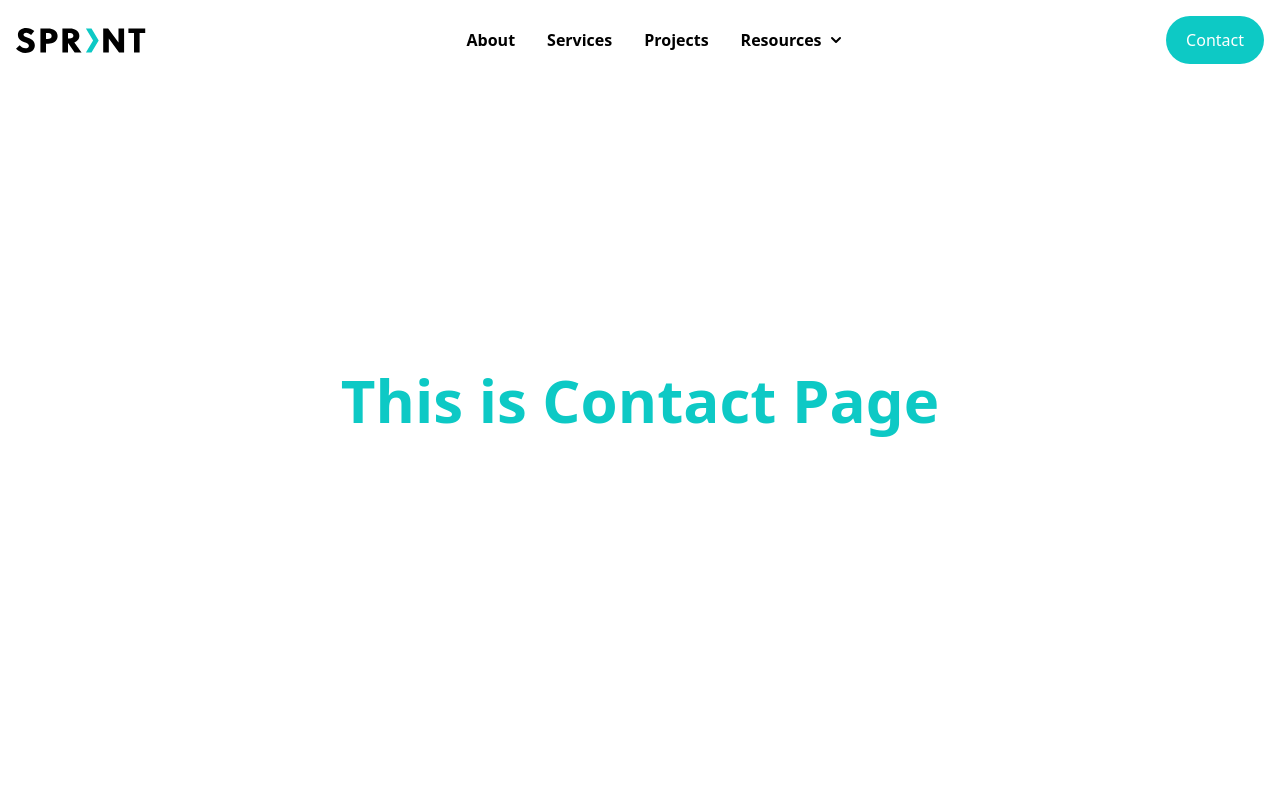
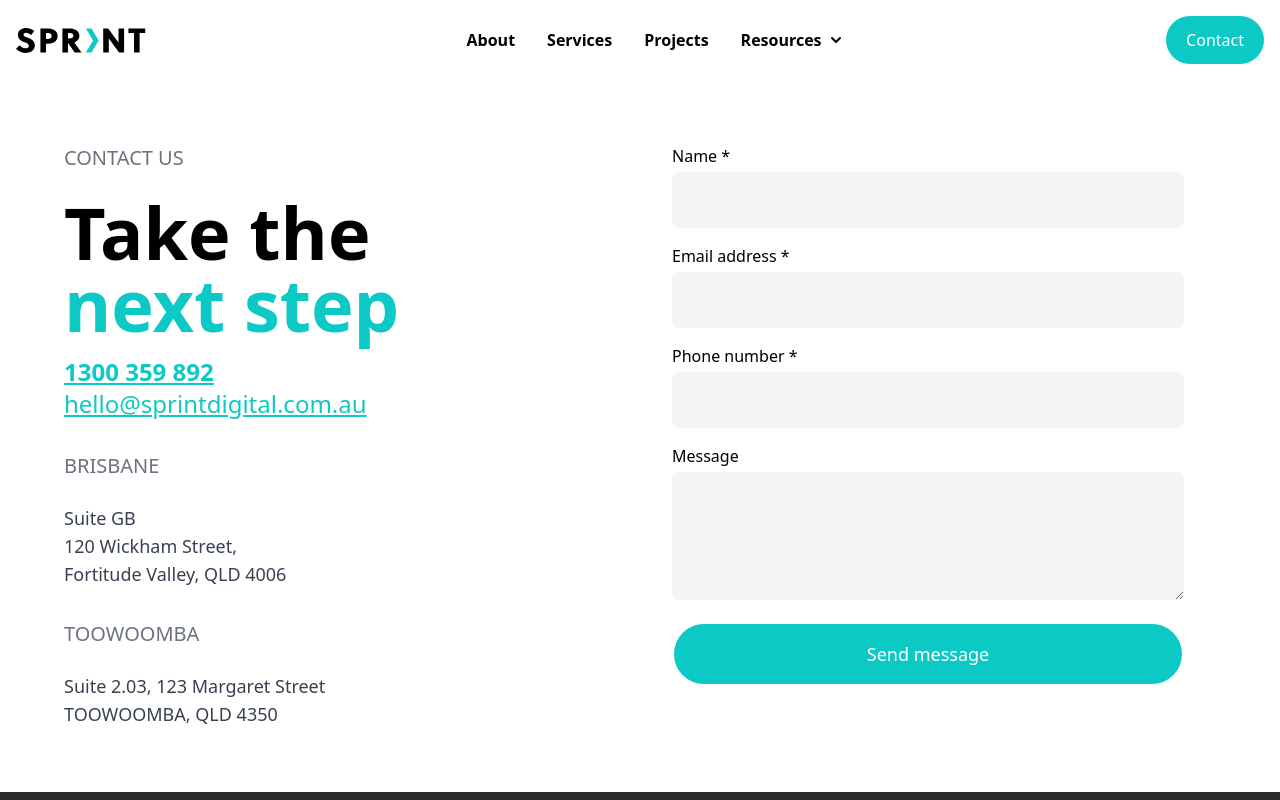
Before and after one commit to s-jamwal/sprint_react_main_project, a React (Create React App) app: page /contact in a window 1280 px wide. Shown: the top 800 px of the page. Built offline with nearby package versions, Linux system fonts and the light colour scheme.

Commit message:
sixthCommit

```diff
--- a/src/Contact.jsx
+++ b/src/Contact.jsx
@@ -1,11 +1,91 @@
 import React from 'react';
+import Footer from './Footer.jsx';
 
 const Contact = () => {
   return (
-    <div className="flex items-center justify-center min-h-screen">
-      <h1 className="text-[#0DC9C5] text-6xl font-bold">This is Contact Page</h1>
-    </div>
+    <>
+      <div className="flex flex-col lg:flex-row items-start justify-center mt-20 lg:p-16">
+        <div className="w-full lg:w-1/2 mb-8 lg:mb-0 text-center lg:text-left">
+          <h2 className="text-lg md:text-xl text-gray-500 font-medium uppercase">CONTACT US</h2>
+          <br />
+          <h1 className="text-4xl md:text-7xl font-bold leading-tight">
+            Take the <span className="text-[#0DC9C5]"><br />next step</span>
+          </h1>
+          <p className="text-2xl font-semibold text-[#0DC9C5] mt-4 underline">1300 359 892</p>
+          <a href="mailto:hello@sprintdigital.com.au" className="text-2xl text-[#0DC9C5] underline hover:underline">hello@sprintdigital.com.au</a>
+          <div className="mt-8">
+            <h3 className="text-lg md:text-xl text-gray-500 font-medium uppercase">BRISBANE</h3>
+            <br />
+            <p className="text-gray-700 text-lg font-medium">
+              Suite GB<br />
+              120 Wickham Street,<br />
+              Fortitude Valley, QLD 4006
+            </p>
+          </div>
+          <div className="mt-8">
+            <h3 className="text-lg md:text-xl text-gray-500 font-medium uppercase">TOOWOOMBA</h3>
+            <br />
+            <p className="text-gray-700 text-lg font-medium">
+              Suite 2.03, 123 Margaret Street<br />
+              TOOWOOMBA, QLD 4350
+            </p>
+          </div>
+        </div>
+        <div className="w-full lg:w-1/2 flex justify-center lg:justify-start px-8">
+          <form className="space-y-4 w-full max-w-lg ">
+            <div className="relative">
+              <label htmlFor="name" className="block text-black">Name *</label>
+              <input
+                type="text"
+                id="name"
+                name="name"
+                required
+                className="mt-1 w-full px-3 py-4 bg-[#f3f3f3] bg-opacity-80 focus:outline-none rounded-lg transition duration-300"
+              />
+            </div>
+            <div>
+              <label htmlFor="email" className="block text-black">Email address *</label>
+              <input
+                type="email"
+                id="email"
+                name="email"
+                required
+                className="mt-1 w-full px-3 py-4 bg-[#f3f3f3] bg-opacity-80 focus:outline-none rounded-lg transition duration-300"
+              />
+            </div>
+            <div>
+              <label htmlFor="phone" className="block text-black">Phone number *</label>
+              <input
+                type="tel"
+                id="phone"
+                name="phone"
+                required
+                className="mt-1 w-full px-3 py-4 bg-[#f3f3f3] bg-opacity-80 focus:outline-none rounded-lg transition duration-300"
+              />
+            </div>
+            <div>
+              <label htmlFor="message" className="block text-black">Message</label>
+              <textarea
+                id="message"
+                name="message"
+                rows="4"
+                className="mt-1 w-full px-3 py-4 bg-[#f3f3f3] bg-opacity-80 focus:outline-none rounded-lg transition duration-300"
+              ></textarea>
+            </div>
+            <div>
+              <button
+                type="submit"
+                className="w-full bg-[#0DC9C5] border-2 border-white rounded-full text-white text-lg py-4 font-medium hover:bg-white hover:text-[#0DC9C5] transition duration-500 focus:outline-none focus:ring-2 focus:ring-teal-800"
+              >
+                Send message
+              </button>
+            </div>
+          </form>
+        </div>
+      </div>
+      <Footer />
+    </>
   );
-}
+};
 
-export default Contact
+export default Contact;
--- /dev/null
+++ b/src/Section3.css
@@ -0,0 +1,41 @@
+@media (max-width: 640px) {
+    .left-arrow {
+      left: 20%;
+      bottom: 50%;
+      transform: translateY(-50%);
+    }
+
+    .right-arrow {
+      right: 20%;
+      top: 50%;
+      transform: translateY(50%);
+    }
+  }
+  @media (max-width: 768px) {
+    .legacydot {
+      width: 18rem;
+      transform: translateY(-5rem) translateX(1rem);
+    }
+    .ipad-arrow {
+      transform: translateY(-4rem) translateX(2rem);
+    }
+  }
+
+  @media (min-width: 769px) and (max-width: 1024px) {
+    .legacydot {
+      width: 20rem;
+      transform: translateY(-6rem) translateX(1rem);
+    }
+    .ipad-arrow {
+      transform: translateY(-6rem) translateX(6rem);
+    }
+  }
+
+  @media (min-width: 1025px) {
+    .legacydot {
+      transform: translateY(-8rem) translateX(10rem);
+    }
+    .ipad-arrow {
+      transform: translateY(-6rem) translateX(16rem);
+    }
+  }
--- a/src/Section3.jsx
+++ b/src/Section3.jsx
@@ -10,6 +10,7 @@ import legacydot from './assets/legacydot.png';
 import arrow1sec3 from './assets/arrow1sec3.svg';
 import arrow2sec3 from './assets/arrow2sec3.svg';
 import bglegacy from './assets/bglegacy.svg';
+import './Section3.css'
 
 const Section3 = () => {
     return (
@@ -19,7 +20,7 @@ const Section3 = () => {
                     <div className="relative flex justify-center items-center" data-aos="zoom-out" data-aos-delay="100" data-aos-duration="1000">
                         <img
                             src={phonearrowleft}
-                            className="absolute left-24  bottom-44 h-6 sm:h-8 md:h-10 lg:h-12 xl:h-16 transform -translate-y-6 sm:-translate-y-8 md:-translate-y-10 lg:-translate-y-12 xl:-translate-y-16"
+                            className="absolute left-arrow sm:left-[10%] sm:bottom-[40%] h-6 sm:h-8 md:h-10 lg:h-12 xl:h-16 sm:transform sm:-translate-y-[50%]"
                             data-aos="fade-right"
                             data-aos-duration="500"
                             data-aos-delay="200"
@@ -29,12 +30,12 @@ const Section3 = () => {
                         </div>
                         <img
                             src={phonearrowright}
-                            className="absolute right-28 top-40 h-6 sm:h-8 md:h-10 lg:h-12 xl:h-16 transform translate-y-6 sm:translate-y-8 md:translate-y-10 lg:translate-y-12 xl:translate-y-16"
+                            className="absolute right-arrow sm:right-[10%] sm:top-[40%] h-6 sm:h-8 md:h-10 lg:h-12 xl:h-16 sm:transform sm:translate-y-[50%]"
                             data-aos="fade-left"
                             data-aos-duration="500"
-
                         />
                     </div>
+
 
                     <Section3content
                         heading="NATIVE APP DEVELOPMENT"
@@ -49,19 +50,19 @@ const Section3 = () => {
             <div className="bg-[#F7F7F7] pt-20 md:pt-40 overflow-hidden">
                 <div className="grid grid-cols-1 md:grid-cols-2 gap-8">
                     <div className="flex justify-center items-center relative order-first md:order-last">
-
                         <div className='relative'>
                             <div data-aos="zoom-out" data-aos-delay="100" data-aos-duration="1000">
-                                <img src={legacydot} className="absolute -translate-y-[5rem] w-60 md:-translate-y-[8rem] translate-x-10 md:translate-x-[10rem] md:w-96" />
+                                <img src={legacydot} className="absolute legacydot w-60 md:w-96" />
                             </div>
                             <div data-aos="zoom-out" data-aos-duration="1000">
                                 <img src={ipad} className="w-80 md:w-[80rem] pr-0 md:pr-12" />
                             </div>
                             <div data-aos="zoom-out" data-aos-duration="1000">
-                                <img src={ipadarrow} className="w-10 absolute -translate-y-16 md:-translate-y-24 translate-x-8 md:translate-x-16 md:w-16" />
+                                <img src={ipadarrow} className="ipad-arrow w-10 md:w-16 absolute" />
                             </div>
                         </div>
                     </div>
+
                     <Section3content
                         heading="LEGACY MODERNISATION"
                         paragraph="In business for over 40 years, the team at Rochele Painting approached us to write a new digital chapter in the history books. With such a longstanding legacy, a few old school processes needed a new coat of paint. To modernise Rochele's operations, we automated their whole workflow from inquiry through to invoicing."
--- a/src/Section4.jsx
+++ b/src/Section4.jsx
@@ -11,19 +11,20 @@ import apif from './assets/apif.png';
 
 const Section4 = () => {
     return (
-        <div className="bg-[#F7F7F7] md:py-12 md:px-4 px-0 py-0 ">
-            <h2 className="text-lg font-semibold text-gray-600 ml-20 mb-5">
-                SOME OF THE APIS WE WORK WITH
-            </h2>
-            <div className="flex flex-wrap  ml-20 items-center space-x-16" data-aos='fade-up' fade-duration='1000'>
-                <img src={apia} alt="Shopify" className="w-24 m-4" />
-                <img src={apib} alt="Stripe" className="w-24 m-4" />
-                <img src={apic} alt="Workflow Max" className="w-24 m-4" />
-                <img src={apid} alt="MYOB" className="w-24 m-4" />
-                <img src={apie} alt="Glofox" className="w-24 m-4" />
-                <img src={apif} alt="Xero" className="w-14 h-14 m-4" />
-            </div>
-        </div>
+        <div className="bg-[#F7F7F7] md:py-12 md:px-4 px-0 py-0">
+    <h2 className="text-lg font-semibold text-gray-600 ml-4 md:ml-20 mb-5">
+        SOME OF THE APIS WE WORK WITH
+    </h2>
+    <div className="flex flex-wrap items-center justify-center md:justify-start space-x-4 md:space-x-16 md:ml-20" data-aos="fade-up" fade-duration="1000">
+        <img src={apia} alt="Shopify" className="w-20 md:w-24 m-2 md:m-4" />
+        <img src={apib} alt="Stripe" className="w-20 md:w-24 m-2 md:m-4" />
+        <img src={apic} alt="Workflow Max" className="w-20 md:w-24 m-2 md:m-4" />
+        <img src={apid} alt="MYOB" className="w-20 md:w-24 m-2 md:m-4" />
+        <img src={apie} alt="Glofox" className="w-20 md:w-24 m-2 md:m-4" />
+        <img src={apif} alt="Xero" className="w-12 md:w-14 h-12 md:h-14 m-2 md:m-4" />
+    </div>
+</div>
+
     );
 }
 
```
